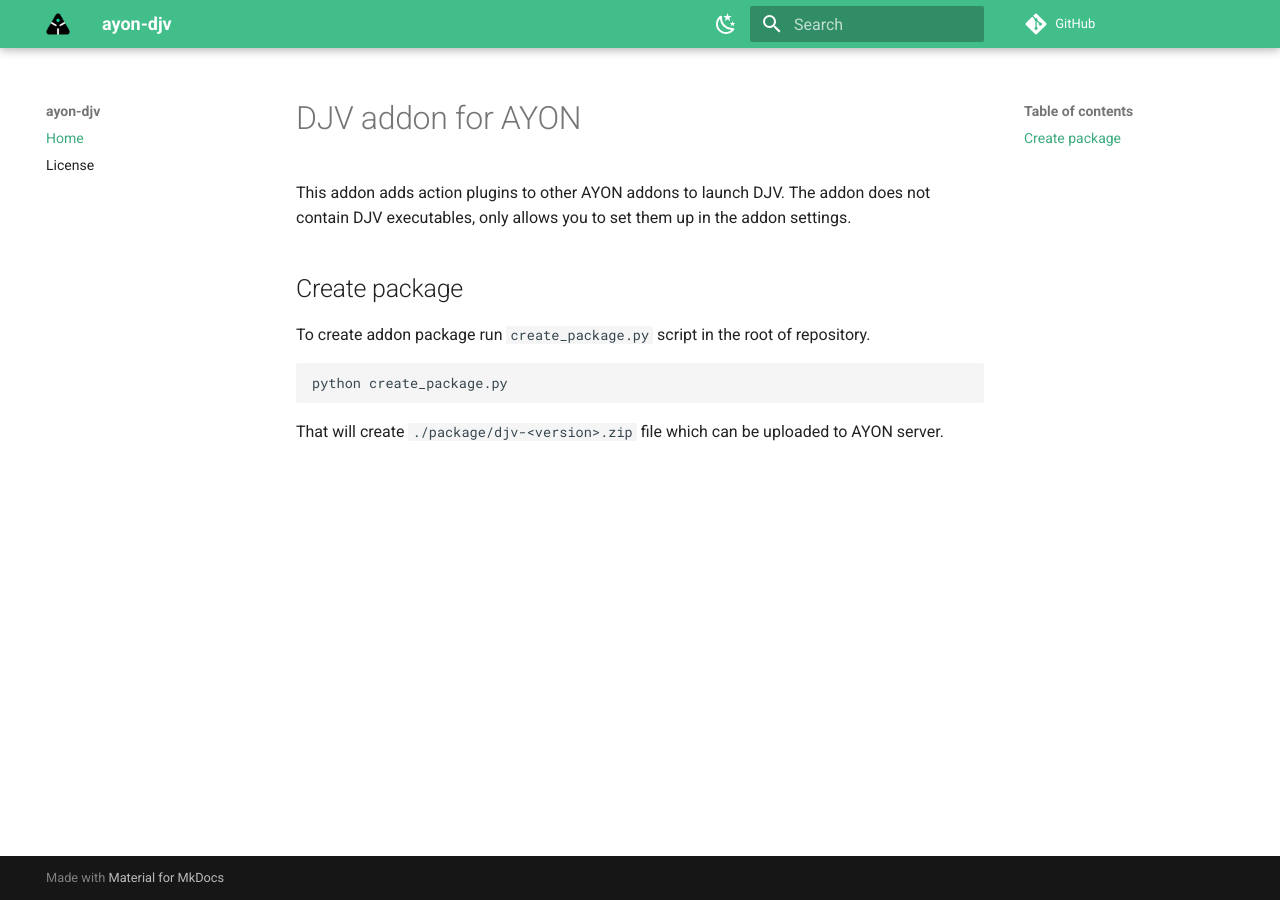
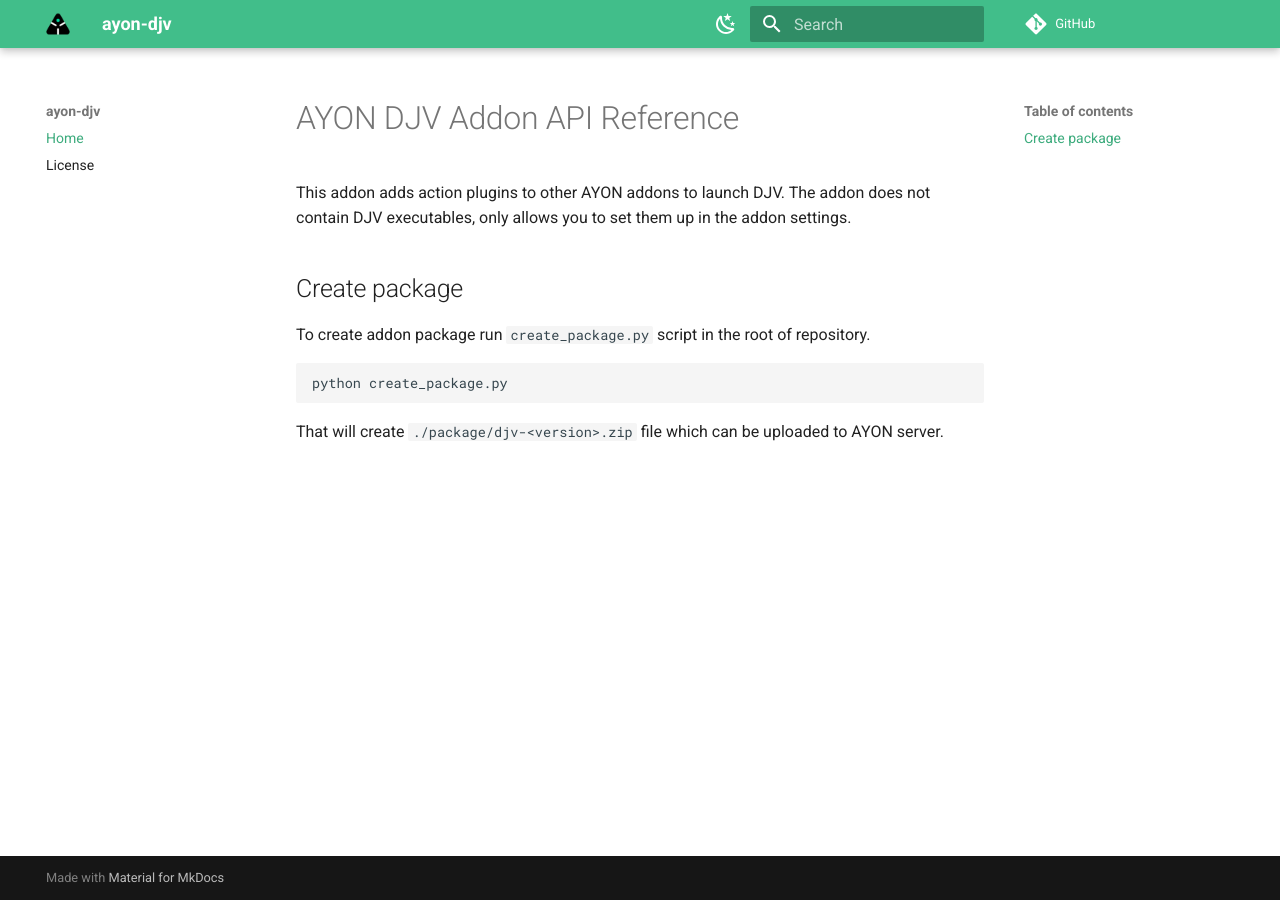
Before and after one commit to ynput/ayon-djv, an MkDocs documentation site: the page built from docs/index.md, in a window 1280 px wide. Built offline with MkDocs 1.6.1 and Material for MkDocs 9.7.7, drawn with Linux system fonts in a browser that asks for light colours; comment, search, counter and statistics services are not loaded; the version menu is left out.

Commit message:
MK Docs: Refactor the title

```diff
--- a/docs/index.md
+++ b/docs/index.md
@@ -1 +1,3 @@
---8<-- "README.md"
+# AYON DJV Addon API Reference
+
+--8<-- "README.md:2"
```
